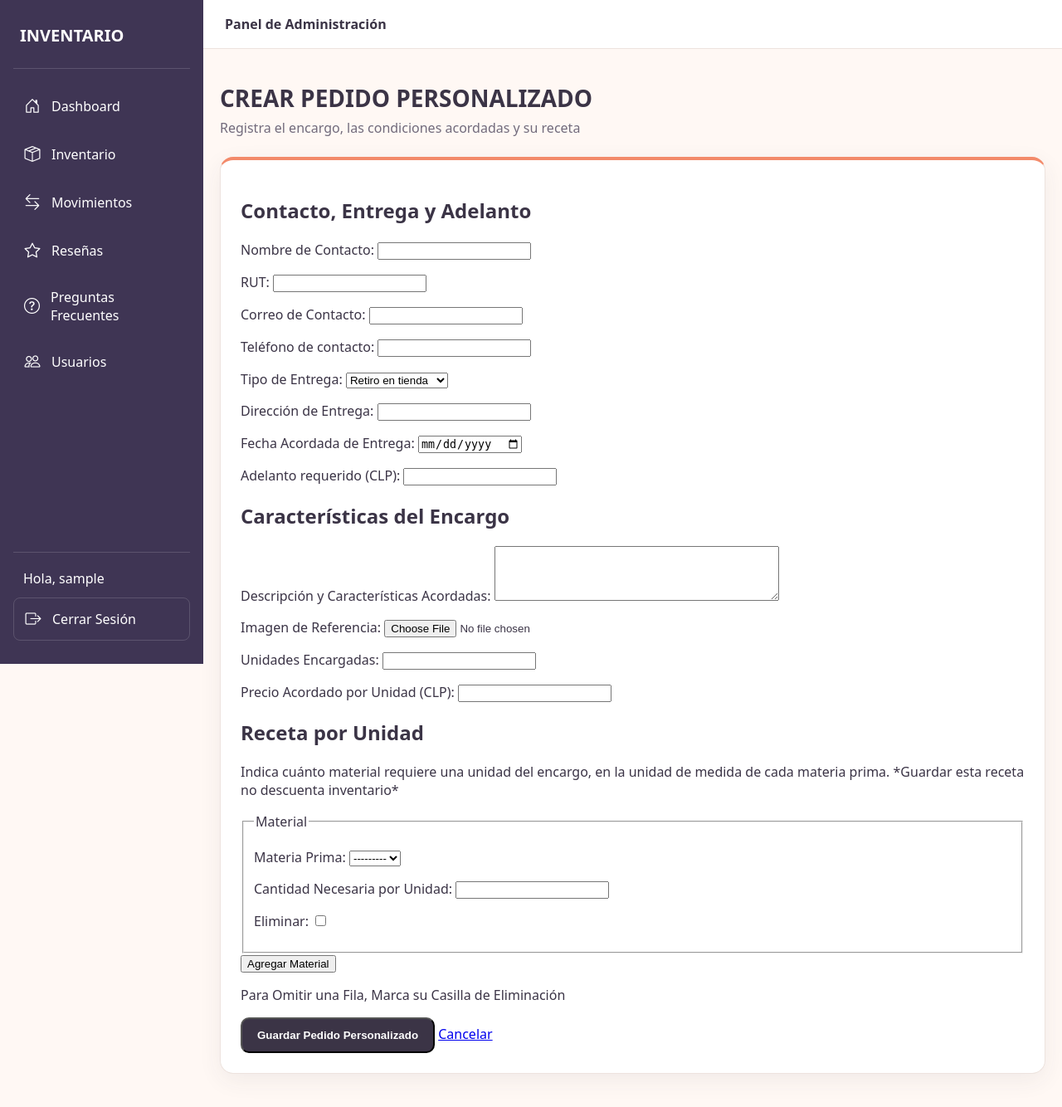
After one commit to Dari023/Sistema-de-inventario-y-ventas, a Django app: page /pedidos/personalizado/crear/ in a window 1280 px wide. The commit adds this page. Shown: the whole page at 83% size. Run offline with Django 5.2, Linux system fonts and the light colour scheme; the visitor is signed in with stand-in values (Sample User, id 1); data that the repository does not hold is empty; some libraries are stand-ins or nearby versions.

Commit message:
pedidos personalizados
avance dentro del back sobre pedidos personalizados

```diff
--- a/api/views.py
+++ b/api/views.py
@@ -37,7 +37,7 @@ class ProductoViewSet(viewsets.ModelViewSet):
     queryset = Producto.objects.filter(activo=True)
 
 def obtener_carrito(request, crear=False):
-    filtros = {"estado": "pendiente"}
+    filtros = {"estado": "pendiente", 'tipo_pedido':'normal'}
 
     if request.user.is_authenticated:
         filtros["cliente"] = get_object_or_404(
--- a/interna/forms.py
+++ b/interna/forms.py
@@ -11,7 +11,10 @@ from .models import (Producto,
     MovimientoMateriaPrima,
     ConfiguracionPrecio,
     PreguntaFrecuente,
-    ProductoVariante)
+    ProductoVariante,
+    DetallePedidoPersonalizado,
+    MaterialPedidoPersonalizado,
+    Pedido)
 
 class ProductoForm(forms.ModelForm):
     tiempo_fabricacion_minutos = forms.IntegerField(
@@ -333,3 +336,84 @@ class PreguntaFrecuenteForm(forms.ModelForm):
         widgets = {
             'respuesta': forms.Textarea(attrs={'rows': 6})
         }
+
+class PedidoPersonalizadoForm(forms.ModelForm):
+    nombre_invitado = forms.CharField(label='Nombre de Contacto', max_length=150)
+    email_invitado = forms.EmailField(label='Correo de Contacto')
+    telefono_invitado = forms.CharField(label='Teléfono de contacto', max_length=20)
+    adelanto_requerido = forms.DecimalField(label='Adelanto requerido (CLP)', max_digits=10, decimal_places=0, min_value=1)
+    fecha_compromiso = forms.DateField(label='Fecha Acordada de Entrega', widget=forms.DateInput(
+            format="%Y-%m-%d",
+            attrs={"type": "date"}
+        )
+    )
+
+    class Meta:
+        model = Pedido
+        fields = [
+            'nombre_invitado',
+            'rut_invitado',
+            'email_invitado',
+            'telefono_invitado',
+            'tipo_entrega',
+            'direccion_invitado',
+            'fecha_compromiso',
+            'adelanto_requerido'
+        ]
+        labels = {
+            'rut_invitado': 'RUT',
+            'tipo_entrega': 'Tipo de Entrega',
+            'direccion_invitado': 'Dirección de Entrega'
+        }
+
+    def clean(self):
+        datos = super().clean()
+        direccion = (datos.get('direccion_invitado') or '').strip()
+
+        if datos.get('tipo_entrega') == 'envio':
+            if not direccion:
+                self.add_error('direccion_invitado', 'Indica la Dirección de Envío')
+        else:
+            direccion = None
+
+        datos['direccion_invitado'] = direccion
+        return datos
+
+class DetallePedidoPersonalizadoForm(forms.ModelForm):
+    class Meta:
+        model = DetallePedidoPersonalizado
+        fields = [
+            'descripcion',
+            'imagen_referencia',
+            'cantidad',
+            'precio_unitario'
+        ]
+        labels = {
+            'descripcion': 'Descripción y Características Acordadas',
+            'imagen_referencia': 'Imagen de Referencia',
+            'cantidad': 'Unidades Encargadas',
+            'precio_unitario': 'Precio Acordado por Unidad (CLP)'
+        }
+        widgets = {
+            'descripcion': forms.Textarea(attrs={'rows': 4})
+        }
+
+class MaterialPedidoPersonalizadoForm(forms.ModelForm):
+    materia_prima = forms.ModelChoiceField(label='Materia Prima', queryset=MateriaPrima.objects.filter(estado=True,).order_by('nombre'))
+
+    class Meta:
+        model = MaterialPedidoPersonalizado
+        fields = ['materia_prima', 'cantidad_por_unidad']
+        labels = {
+            'cantidad_por_unidad': 'Cantidad Necesaria por Unidad'
+        }
+
+MaterialPedidoPersonalizadoFormSet = inlineformset_factory(
+    DetallePedidoPersonalizado,
+    MaterialPedidoPersonalizado,
+    form=MaterialPedidoPersonalizadoForm,
+    extra=0,
+    min_num=1,
+    validate_min=True,
+    can_delete=True
+)
--- /dev/null
+++ b/interna/static/interna/js/pedido_personalizado.js
@@ -0,0 +1,19 @@
+document.addEventListener('DOMContentLoaded', function () {
+    const boton = document.getElementById('agregar-material-personalizado');
+    const contenedor = document.getElementById('materiales-personalizados');
+    const plantilla = document.getElementById('material-personalizado-vacio');
+    const total = document.getElementById('id_materiales-TOTAL_FORMS');
+
+    if (!boton || !contenedor || !plantilla || !total) return;
+
+    boton.addEventListener('click', function () {
+        const indice = Number(total.value);
+        const contenido = plantilla.innerHTML.replace(
+            /__prefix__/g,
+            String(indice)
+        );
+
+        contenedor.insertAdjacentHTML('beforeend', contenido);
+        total.value = indice + 1;
+    });
+});
--- /dev/null
+++ b/interna/templates/interna/inventario/pedido_personalizado_crear.html
@@ -0,0 +1,70 @@
+{% extends 'interna/base.html' %}
+{% load static %}
+
+{% block extra_css %}
+<link rel='stylesheet' href="{% static 'interna/css/inventario.css' %}">
+{% endblock %}
+
+{% block content %}
+<main class='inventario'>
+    <header class='inventario-cabecera'>
+        <div>
+            <h1>CREAR PEDIDO PERSONALIZADO</h1>
+            <p>Registra el encargo, las condiciones acordadas y su receta</p>
+        </div>
+    </header>
+
+    <section class='inventario-panel'>
+        <form method='post' enctype='multipart/form-data'>
+            {% csrf_token %}
+
+            <h2>Contacto, Entrega y Adelanto</h2>
+            {{ form_pedido.as_p }}
+
+            <h2>Características del Encargo</h2>
+            {{ form_detalle.as_p }}
+
+            <h2>Receta por Unidad</h2>
+            <p>
+                Indica cuánto material requiere una unidad del encargo,
+                en la unidad de medida de cada materia prima.
+                *Guardar esta receta no descuenta inventario*
+            </p>
+
+            {{ materiales.management_form }}
+            {{ materiales.non_form_errors }}
+
+            <div id='materiales-personalizados'>
+                {% for fila in materiales %}
+                    <fieldset>
+                        <legend>Material</legend>
+                        {{ fila.as_p }}
+                    </fieldset>
+                {% endfor %}
+            </div>
+
+            <template id='material-personalizado-vacio'>
+                <fieldset>
+                    <legend>Material</legend>
+                    {{ materiales.empty_form.as_p }}
+                </fieldset>
+            </template>
+
+            <button type='button' id='agregar-material-personalizado'>Agregar Material</button>
+
+            <p>
+                Para Omitir una Fila, Marca su Casilla de Eliminación
+            </p>
+
+            <div class='detalle-acciones'>
+                <button type='submit' class='boton-crear'>Guardar Pedido Personalizado</button>
+                <a href="{% url 'pedido_listar' %}">Cancelar</a>
+            </div>
+        </form>
+    </section>
+</main>
+{% endblock %}
+
+{% block extra_js %}
+<script src="{% static 'interna/js/pedido_personalizado.js' %}"></script>
+{% endblock %}
--- a/interna/urls.py
+++ b/interna/urls.py
@@ -32,4 +32,5 @@ urlpatterns = [
     path('preguntas-frecuentes/<int:pk>/editar/', views.pregunta_frecuente_editar, name='pregunta_frecuente_editar'),
     path('preguntas-frecuentes/<int:pk>/estado/', views.pregunta_frecuente_estado, name='pregunta_frecuente_estado'),
     path('pedidos/<int:pk>/cambiar-estado/', views.pedido_cambiar_estado, name='pedido_cambiar_estado'),
+    path('pedidos/personalizado/crear/', views.pedido_personalizado_crear, name='pedido_personalizado_crear')
 ]
--- a/interna/views.py
+++ b/interna/views.py
@@ -1,16 +1,14 @@
-from django.shortcuts import render
 from django.shortcuts import render, redirect, get_object_or_404
 from django.db import transaction
 from django.db.models import F
 from django import forms
 from django.contrib import messages
 from django.core.exceptions import PermissionDenied, ValidationError
-from django.http import JsonResponse, HttpResponseBadRequest
+from django.http import JsonResponse, HttpResponseBadRequest, HttpResponseForbidden
 from decimal import Decimal, ROUND_HALF_UP
 from django.views.decorators.http import require_POST, require_http_methods
 from django.contrib.auth.decorators import login_required, permission_required
 from django.db.models import Q
-from .models import Pedido
 from .models import (Producto,
     ProductoMateriaPrima,
     MateriaPrima,
@@ -20,7 +18,9 @@ from .models import (Producto,
     Resena,
     PreguntaFrecuente,
     HistorialEtapaPedido,
-    ProductoVariante)
+    ProductoVariante,
+    Pedido,
+    DetallePedidoPersonalizado)
 from .forms import (
     ProductoForm,
     MateriaPrimaForm,
@@ -33,7 +33,10 @@ from .forms import (
     PrecioMaterialesFormSet,
     TiempoPrecioForm,
     PreguntaFrecuenteForm,
-    ProductoVarianteForm)
+    ProductoVarianteForm,
+    PedidoPersonalizadoForm,
+    DetallePedidoPersonalizadoForm,
+    MaterialPedidoPersonalizadoFormSet)
 
 @login_required
 def home(request):
@@ -678,13 +681,15 @@ def calcular_sugerencia(minutos, materiales, configuracion):
         'iva': iva,
     }
 
+@login_required
+@permission_required('interna.view_pedido', raise_exception=True)
 def pedido_listar(request):
     q = request.GET.get('q', '').strip()
     pedidos = (
         Pedido.objects
-        .filter(estado='pagado')
+        .filter(Q(tipo_pedido='normal', estado='pagado') | (Q(tipo_pedido='personalizado')))
         .select_related('cliente')
-        .prefetch_related('detallepedido_set__producto')
+        .prefetch_related('detallepedido_set__producto', 'detalles_personalizados')
         .order_by('-fecha_pedido')
     )
     if q:
@@ -692,25 +697,32 @@ def pedido_listar(request):
             pedidos = pedidos.filter(pk=int(q))
         else:
             pedidos = pedidos.filter(id_compra__icontains=q)
-    return render(
-        request,
-        'interna/inventario/pedido_listar.html',
-        {'pedidos': pedidos, 'q': q},
-    )
+    return render(request, 'interna/inventario/pedido_listar.html', {'pedidos': pedidos, 'q': q})
 
+@login_required
+@permission_required('interna.view_pedido', raise_exception=True)
 def pedido_detalles(request, pk):
     pedido = get_object_or_404(
         Pedido.objects
         .select_related('cliente')
-        .prefetch_related('detallepedido_set__producto'),
-        pk=pk
-    )
+        .prefetch_related('detallepedido_set__producto', 'detalles_personalizados__materiales__materia_prima',
+        'pagos', 'historial_etapas__responsable'), pk=pk)
 
-    return render(
-        request,
-        'interna/inventario/pedido_detalles.html',
-        {'pedido': pedido},
-    )
+    if pedido.tipo_pedido == 'personalizado':
+        total_abonado = sum(
+            (
+                pago.monto
+                for pago in pedido.pagos.all()
+                if pago.estado == 'aprobado'
+            ),
+            Decimal('0')
+        )
+
+        return render(request, 'interna/inventario/pedido_personalizado_detalles.html',
+                {'pedido': pedido, 'total_abonado': total_abonado, 'saldo_pendiente': pedido.total - total_abonado}
+            )
+
+    return render(request, 'interna/inventario/pedido_detalles.html', {'pedido': pedido})
 
 @login_required
 @permission_required('interna.view_resena', raise_exception=True)
@@ -813,6 +825,10 @@ def pedido_cambiar_estado(request, pk):
     pedido = get_object_or_404(Pedido, pk=pk)
     nueva_etapa = request.POST.get('etapa')
     etapas_validas = [e[0] for e in Pedido.ETAPAS]
+
+    if pedido.tipo_pedido == 'personalizado':
+        return HttpResponseForbidden('La Gestión de Etapas de pedidos Personalizados aún no está Habilitada')
+
     if nueva_etapa in etapas_validas:
         pedido.etapa = nueva_etapa
         pedido.save(update_fields=['etapa'])
@@ -822,3 +838,49 @@ def pedido_cambiar_estado(request, pk):
             responsable=request.user
         )
     return redirect('pedido_detalles', pk=pedido.pk)
+
+@login_required
+@permission_required('interna.add_pedido', raise_exception=True)
+def pedido_personalizado_crear(request):
+    es_post = request.method == 'POST'
+    datos = request.POST if es_post else None
+    archivos = request.FILES if es_post else None
+    detalle = DetallePedidoPersonalizado()
+    form_pedido = PedidoPersonalizadoForm(datos, prefix='pedido')
+    form_detalle = DetallePedidoPersonalizadoForm(datos, archivos, instance=detalle, prefix='encargo')
+    materiales = MaterialPedidoPersonalizadoFormSet(datos, instance=detalle, prefix='materiales')
+
+    if es_post:
+        pedido_valido = form_pedido.is_valid()
+        detalle_valido = form_detalle.is_valid()
+        materiales_validos = materiales.is_valid()
+
+        if pedido_valido and detalle_valido:
+            total = (form_detalle.cleaned_data['cantidad'] * form_detalle.cleaned_data['precio_unitario'])
+
+            if form_pedido.cleaned_data['adelanto_requerido'] > total:
+                form_pedido.add_error('adelanto_requerido', 'El Adelanto no puede Superar el Total del Encargo')
+                pedido_valido = False
+
+        if pedido_valido and detalle_valido and materiales_validos:
+            with transaction.atomic():
+                pedido = form_pedido.save(commit=False)
+                pedido.tipo_pedido = 'personalizado'
+                pedido.estado = 'pendiente'
+                pedido.etapa = None
+                pedido.save()
+
+                detalle = form_detalle.save(commit=False)
+                detalle.pedido = pedido
+                detalle.save()
+
+                materiales.instance = detalle
+                materiales.save()
+
+            return redirect('pedido_detalles', pk=pedido.pk)
+
+    return render(
+        request,
+        'interna/inventario/pedido_personalizado_crear.html',
+        {'form_pedido': form_pedido, 'form_detalle': form_detalle, 'materiales': materiales}
+    )
```
Also changed, not shown: interna/models.py (+109 -2 lines), interna/templates/interna/inventario/pedido_listar.html (+21 -4 lines), interna/templates/interna/inventario/pedido_personalizado_detalles.html (added, +102 -0 lines), interna/migrations/0024_alter_producto_options.py (added), interna/migrations/0025_pedido_adelanto_requerido_pedido_fecha_compromiso_and_more.py (added), interna/migrations/0026_detallepedidopersonalizado_and_more.py (added).
